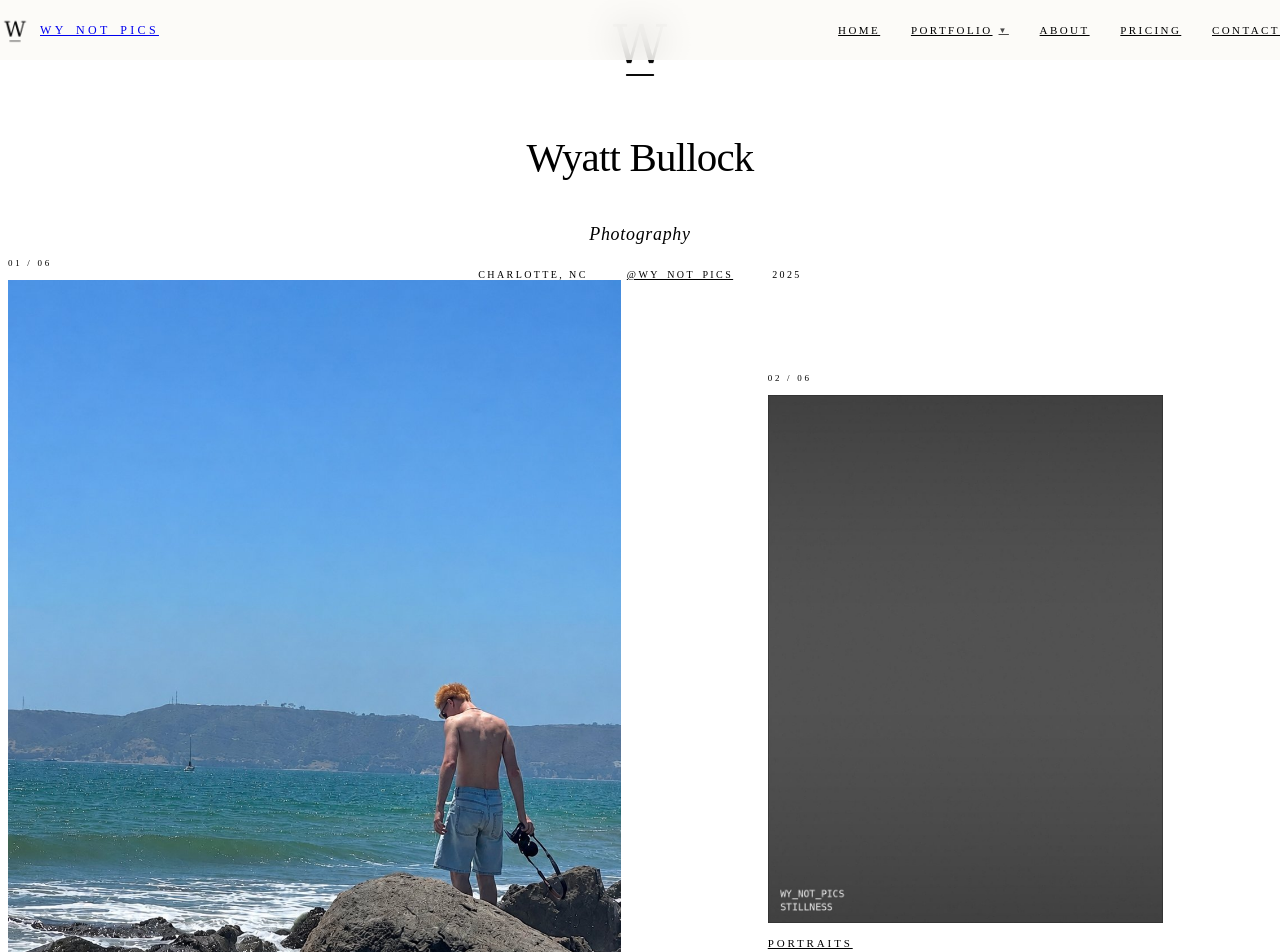
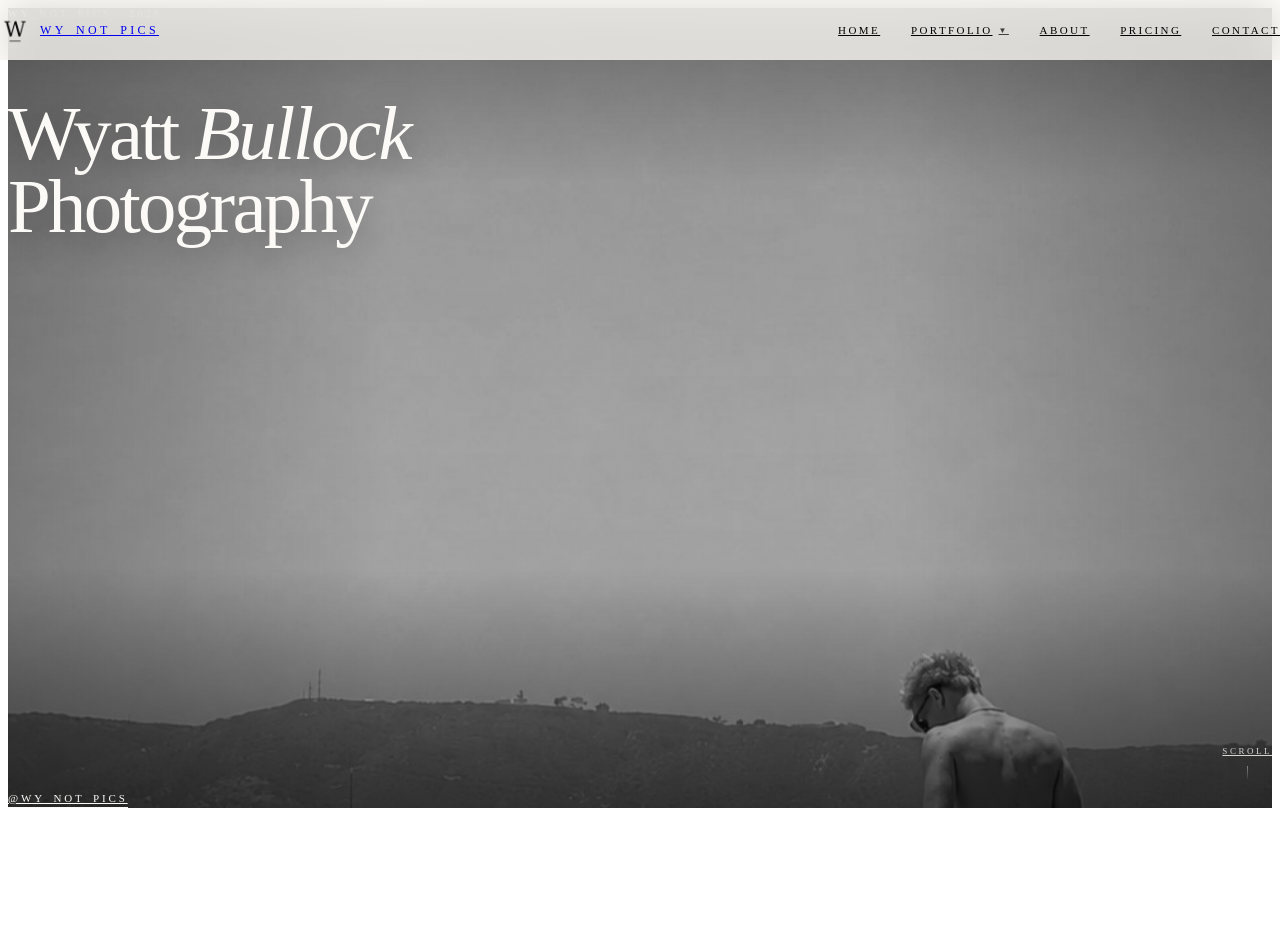
Before and after one commit to DavisHiggins/wynotpicsV2, a React (Vite) app: page / in a window 1280 px wide. Shown: the top 952 px of the page. Built offline with nearby package versions, Linux system fonts and the light colour scheme; the HTML template or start-up script is replaced by a standard one.

Commit message:
Add files via upload

```diff
--- a/src/pages/About.css
+++ b/src/pages/About.css
@@ -1,4 +1,4 @@
-.about-page { background: var(--paper); }
+.about-page { background: transparent; }
 
 .about-bio {
   padding: clamp(40px, 6vw, 90px) 0;
--- a/src/pages/About.jsx
+++ b/src/pages/About.jsx
@@ -51,7 +51,7 @@ export default function About() {
             />
             <div className="about-portrait-cap">
               <span>wy_not_pics</span>
-              <span>2025</span>
+              <span>2026</span>
             </div>
           </motion.div>
 
--- a/src/pages/Contact.css
+++ b/src/pages/Contact.css
@@ -1,4 +1,4 @@
-.contact-page { background: var(--paper); }
+.contact-page { background: transparent; }
 
 .contact-section {
   padding: clamp(30px, 5vw, 70px) 0 clamp(60px, 9vw, 120px);
--- a/src/pages/Gallery.css
+++ b/src/pages/Gallery.css
@@ -1,7 +1,7 @@
 /* ===================== Gallery shell ===================== */
 
 .gallery-page {
-  background: var(--paper);
+  background: transparent;
   min-height: 100vh;
   padding-top: var(--nav-h);
 }
@@ -264,7 +264,7 @@
   align-items: center;
   justify-content: center;
   color: var(--ink);
-  background: var(--paper);
+  background: transparent;
   transition: all 0.35s var(--ease);
 }
 
--- a/src/pages/GalleryCategory.jsx
+++ b/src/pages/GalleryCategory.jsx
@@ -75,7 +75,7 @@ function CategoryView({ cat, copy }) {
 
         <div className="cat-meta-bar">
           <span>{String(images.length).padStart(2, '0')} frames</span>
-          <span>2025</span>
+          <span>2026</span>
         </div>
 
         <div className="cat-grid">
--- a/src/pages/Home.css
+++ b/src/pages/Home.css
@@ -1,87 +1,204 @@
-/* ===================== Home — editorial collage ===================== */
+/* ===================== Home ===================== */
 
 .home {
-  padding-top: calc(var(--nav-h) + clamp(20px, 4vw, 50px));
+  background: transparent;
   padding-bottom: clamp(60px, 8vw, 110px);
-  background: var(--paper);
 }
 
-/* Top brand intro block — mirrors Fei Luo's centered name + small logo opening */
-.home-intro {
-  text-align: center;
-  padding: clamp(30px, 6vw, 70px) var(--gutter) clamp(40px, 6vw, 80px);
+/* ===================== Full-bleed hero ===================== */
+
+.hero {
+  position: relative;
+  width: 100%;
+  height: 100vh;
+  height: 100svh;
+  overflow: hidden;
+  background: #0a0a0a;
+}
+
+.hero-img {
+  position: absolute;
+  inset: 0;
+  width: 100%;
+  height: 100%;
+  background-size: cover;
+  background-position: center 30%;
+  background-repeat: no-repeat;
+  /* Black & white as requested */
+  filter: grayscale(1) contrast(1.04) brightness(1.02);
+  /* Slow Ken-Burns drift — subtle, cinematic */
+  animation: hero-drift 22s ease-in-out infinite alternate;
+  transform-origin: 56% 42%;
+  will-change: transform;
+}
+
+@keyframes hero-drift {
+  0%   { transform: scale(1.08) translate3d(0, 0, 0); }
+  100% { transform: scale(1.14) translate3d(-1.2%, -1%, 0); }
+}
+
+.hero-vignette {
+  position: absolute;
+  inset: 0;
+  background:
+    linear-gradient(180deg, rgba(10,10,10,0.32) 0%, rgba(10,10,10,0.04) 22%, rgba(10,10,10,0.06) 70%, rgba(10,10,10,0.62) 100%),
+    linear-gradient(90deg, rgba(10,10,10,0.28) 0%, transparent 30%, transparent 70%, rgba(10,10,10,0.28) 100%);
+  pointer-events: none;
+}
+
+.hero-content {
+  position: relative;
+  z-index: 2;
+  height: 100%;
+  display: flex;
+  flex-direction: column;
+  justify-content: space-between;
+  align-items: stretch;
+  padding: calc(var(--nav-h) + clamp(40px, 8vw, 90px)) var(--gutter) clamp(40px, 6vw, 70px);
+  color: #fbfaf7;
+}
+
+.hero-top {
+  display: flex;
+  flex-direction: column;
+  gap: 14px;
+  max-width: 720px;
+}
+
+.hero-kicker {
+  font-family: var(--font-sans);
+  font-size: 10px;
+  font-weight: 500;
+  letter-spacing: 0.32em;
+  text-transform: uppercase;
+  color: rgba(251, 250, 247, 0.78);
+}
+
+.hero-title {
+  font-family: var(--font-sans);
+  font-weight: 300;
+  font-size: clamp(2.2rem, 6vw, 5.4rem);
+  line-height: 0.96;
+  letter-spacing: -0.035em;
+  color: #fbfaf7;
+  text-shadow: 0 8px 40px rgba(0,0,0,0.4);
+}
+
+.hero-title .serif {
+  font-family: var(--font-serif);
+  font-style: italic;
+  font-weight: 300;
+  color: #fbfaf7;
+}
+
+.hero-bottom {
+  display: flex;
+  justify-content: space-between;
+  align-items: flex-end;
+  gap: 30px;
+  flex-wrap: wrap;
+}
+
+.hero-handle {
+  font-family: var(--font-sans);
+  font-size: 11px;
+  font-weight: 500;
+  letter-spacing: 0.26em;
+  text-transform: uppercase;
+  color: #fbfaf7;
+  position: relative;
+  padding-bottom: 4px;
+}
+
+.hero-handle::after {
+  content: '';
+  position: absolute;
+  left: 0; right: 0; bottom: 0;
+  height: 1px;
+  background: #fbfaf7;
+  transform: scaleX(1);
+  transform-origin: left;
+  transition: transform 0.5s cubic-bezier(0.22, 1, 0.36, 1);
+}
+
+.hero-handle:hover::after {
+  transform: scaleX(0);
+  transform-origin: right;
+}
+
+.hero-scroll {
   display: flex;
   flex-direction: column;
   align-items: center;
-  gap: 12px;
+  gap: 10px;
+  color: #fbfaf7;
 }
 
-.home-intro-logo {
-  width: clamp(54px, 6vw, 80px);
-  height: clamp(54px, 6vw, 80px);
-  margin-bottom: 6px;
+.hero-scroll-label {
+  font-family: var(--font-sans);
+  font-size: 9px;
+  font-weight: 500;
+  letter-spacing: 0.28em;
+  text-transform: uppercase;
+  opacity: 0.82;
 }
 
-.home-intro-name {
-  font-family: var(--font-sans);
-  font-size: clamp(1.8rem, 3.2vw, 2.8rem);
-  font-weight: 300;
-  letter-spacing: -0.02em;
-  line-height: 1;
+.hero-scroll-line {
+  display: block;
+  width: 1px;
+  height: 42px;
+  background: linear-gradient(180deg, #fbfaf7, rgba(251, 250, 247, 0.2));
+  animation: scroll-pulse 2.2s ease-in-out infinite;
+  transform-origin: top;
 }
 
-.home-intro-sub {
-  font-family: var(--font-serif);
-  font-style: italic;
-  font-weight: 300;
-  font-size: clamp(1rem, 1.4vw, 1.25rem);
-  color: var(--ink-mute);
-  letter-spacing: 0.04em;
+@keyframes scroll-pulse {
+  0%, 100% { transform: scaleY(0.3); opacity: 0.4; }
+  50%      { transform: scaleY(1);   opacity: 1; }
 }
 
-.home-intro-meta {
-  margin-top: 12px;
-  display: flex;
-  gap: 18px;
-  align-items: center;
-  flex-wrap: wrap;
-  justify-content: center;
+/* Hero entrance — fade-in from black */
+.hero-fade-in {
+  position: absolute;
+  inset: 0;
+  background: #0a0a0a;
+  z-index: 3;
+  pointer-events: none;
+  animation: hero-curtain 1.6s cubic-bezier(0.7, 0, 0.3, 1) forwards;
 }
 
-.home-intro-meta span,
-.home-intro-meta a {
-  font-family: var(--font-sans);
-  font-size: 10px;
-  font-weight: 500;
-  letter-spacing: 0.24em;
-  text-transform: uppercase;
-  color: var(--ink-mute);
+@keyframes hero-curtain {
+  0%   { opacity: 1; }
+  100% { opacity: 0; }
 }
 
-.home-intro-meta a:hover { color: var(--ink); }
+/* ===================== Editorial collage ===================== */
 
-.home-intro-meta .dot {
-  width: 3px;
-  height: 3px;
-  border-radius: 50%;
-  background: var(--ink-faint);
+.home-collage-section {
+  padding: clamp(80px, 12vw, 160px) 0 0;
 }
 
-/* ===================== Collage ===================== */
+.home-collage-head {
+  max-width: var(--max-w);
+  margin: 0 auto clamp(40px, 6vw, 80px);
+  padding: 0 var(--gutter);
+  display: flex;
+  flex-direction: column;
+  gap: 14px;
+  align-items: flex-start;
+}
 
 .home-collage {
   position: relative;
   max-width: 1640px;
   margin: 0 auto;
   padding: 0 var(--gutter);
-  /* 12-column irregular grid */
   display: grid;
   grid-template-columns: repeat(12, 1fr);
   gap: clamp(28px, 4vw, 60px) clamp(20px, 3vw, 40px);
   align-items: start;
 }
 
-/* Each tile = an image card + small caption block */
 .tile {
   position: relative;
   display: flex;
@@ -168,16 +285,9 @@
   transition: transform 0.45s var(--ease);
 }
 
-.tile:hover .tile-more {
-  color: var(--ink);
-}
+.tile:hover .tile-more { color: var(--ink); }
+.tile:hover .tile-more::after { transform: scaleX(0); transform-origin: left; }
 
-.tile:hover .tile-more::after {
-  transform: scaleX(0);
-  transform-origin: left;
-}
-
-/* Tile placements — asymmetric, intentional. */
 .tile-1 { grid-column: 1 / span 6;  grid-row: 1; }
 .tile-1 .tile-img-wrap { aspect-ratio: 4 / 5; }
 
@@ -196,7 +306,6 @@
 .tile-6 { grid-column: 8 / span 4;  grid-row: 3; margin-top: clamp(20px, 4vw, 60px); }
 .tile-6 .tile-img-wrap { aspect-ratio: 3 / 4; }
 
-/* Index labels — quiet markers like editorial page numbers */
 .tile-index {
   position: absolute;
   top: -22px;
@@ -271,29 +380,6 @@
   max-width: 52ch;
 }
 
-/* ===================== Closing CTA ===================== */
-
-.home-end {
-  padding: clamp(80px, 12vw, 160px) var(--gutter) clamp(20px, 4vw, 40px);
-  text-align: center;
-  display: flex;
-  flex-direction: column;
-  align-items: center;
-  gap: 28px;
-}
-
-.home-end h2 {
-  max-width: 22ch;
-}
-
-.home-end-meta {
-  display: flex;
-  gap: 24px;
-  align-items: center;
-  flex-wrap: wrap;
-  justify-content: center;
-}
-
 /* ===================== Responsive ===================== */
 
 @media (max-width: 1080px) {
@@ -306,6 +392,9 @@
 }
 
 @media (max-width: 720px) {
+  .hero { height: 92svh; min-height: 560px; }
+  .hero-img { background-position: center 22%; }
+  .hero-title { font-size: clamp(2rem, 9vw, 3rem); }
   .home-collage {
     grid-template-columns: 1fr;
     gap: 40px;
--- a/src/pages/Home.jsx
+++ b/src/pages/Home.jsx
@@ -1,6 +1,5 @@
 import { Link } from 'react-router-dom'
 import { motion } from 'framer-motion'
-import logo from '/logo.png'
 import { heroImages, sportsImages, portraitImages, lifestyleImages } from '../data/galleryData.js'
 import './Home.css'
 
@@ -12,64 +11,13 @@ const fadeUp = {
   }),
 }
 
-// Six editorial tiles. Each is a doorway into one of the three categories,
-// surfaced through different signature frames so the page feels curated.
 const tiles = [
-  {
-    id: 'tile-1',
-    cls: 'tile-1',
-    cat: 'Lifestyle',
-    blurb: 'Wyatt by the water — frame zero.',
-    to: '/gallery/lifestyle',
-    img: heroImages.home.src,
-    pos: heroImages.home.objectPosition,
-    index: '01 / 06',
-  },
-  {
-    id: 'tile-2',
-    cls: 'tile-2',
-    cat: 'Portraits',
-    blurb: 'Quiet portraits, made on location.',
-    to: '/gallery/portraits',
-    img: portraitImages[0]?.src,
-    index: '02 / 06',
-  },
-  {
-    id: 'tile-3',
-    cls: 'tile-3',
-    cat: 'Sports',
-    blurb: 'The seconds around competition.',
-    to: '/gallery/sports',
-    img: sportsImages[0]?.src,
-    index: '03 / 06',
-  },
-  {
-    id: 'tile-4',
-    cls: 'tile-4',
-    cat: 'Portraits',
-    blurb: 'Editorial frames with atmosphere.',
-    to: '/gallery/portraits',
-    img: portraitImages[2]?.src,
-    index: '04 / 06',
-  },
-  {
-    id: 'tile-5',
-    cls: 'tile-5',
-    cat: 'Sports',
-    blurb: 'Motion, pressure, rhythm.',
-    to: '/gallery/sports',
-    img: sportsImages[1]?.src,
-    index: '05 / 06',
-  },
-  {
-    id: 'tile-6',
-    cls: 'tile-6',
-    cat: 'Lifestyle',
-    blurb: 'Light from the road.',
-    to: '/gallery/lifestyle',
-    img: lifestyleImages[2]?.src,
-    index: '06 / 06',
-  },
+  { id: 'tile-1', cls: 'tile-1', cat: 'Lifestyle', blurb: 'Wyatt by the water — frame zero.',  to: '/gallery/lifestyle', img: heroImages.home.src, pos: heroImages.home.objectPosition, index: '01 / 06' },
+  { id: 'tile-2', cls: 'tile-2', cat: 'Portraits', blurb: 'Quiet portraits, made on location.',to: '/gallery/portraits', img: portraitImages[0]?.src, index: '02 / 06' },
+  { id: 'tile-3', cls: 'tile-3', cat: 'Sports',    blurb: 'The seconds around competition.',   to: '/gallery/sports',    img: sportsImages[0]?.src,   index: '03 / 06' },
+  { id: 'tile-4', cls: 'tile-4', cat: 'Portraits', blurb: 'Editorial frames with atmosphere.', to: '/gallery/portraits', img: portraitImages[2]?.src, index: '04 / 06' },
+  { id: 'tile-5', cls: 'tile-5', cat: 'Sports',    blurb: 'Motion, pressure, rhythm.',         to: '/gallery/sports',    img: sportsImages[1]?.src,   index: '05 / 06' },
+  { id: 'tile-6', cls: 'tile-6', cat: 'Lifestyle', blurb: 'Light from the road.',              to: '/gallery/lifestyle', img: lifestyleImages[2]?.src, index: '06 / 06' },
 ]
 
 const approach = [
@@ -88,33 +36,70 @@ export default function Home() {
       exit={{ opacity: 0 }}
       transition={{ duration: 0.5 }}
     >
-      {/* ====================== Intro stack ====================== */}
-      <motion.section
-        className="home-intro"
-        initial="hidden"
-        animate="show"
-        variants={fadeUp}
+      {/* ====================== Full-bleed B&W hero ====================== */}
+      <section className="hero" aria-label="Wyatt Bullock Photography">
+        <div
+          className="hero-img"
+          style={{ backgroundImage: `url(${heroImages.home.src})` }}
+          aria-hidden="true"
+        />
+        <div className="hero-vignette" aria-hidden="true" />
+        <div className="hero-fade-in" aria-hidden="true" />
+
+        <div className="hero-content">
+          <motion.div
+            className="hero-top"
+            initial={{ opacity: 0, y: 18 }}
+            animate={{ opacity: 1, y: 0 }}
+            transition={{ duration: 1.1, delay: 0.6, ease: [0.22, 1, 0.36, 1] }}
           >
-        <motion.img src={logo} alt="" className="home-intro-logo" variants={fadeUp} custom={0} />
-        <motion.h1 className="home-intro-name" variants={fadeUp} custom={1}>
-          Wyatt Bullock
-        </motion.h1>
-        <motion.span className="home-intro-sub" variants={fadeUp} custom={2}>
+            <span className="hero-kicker">wy_not_pics · 2026</span>
+            <h1 className="hero-title">
+              Wyatt <span className="serif">Bullock</span><br />
               Photography
-        </motion.span>
-        <motion.div className="home-intro-meta" variants={fadeUp} custom={3}>
-          <span>Charlotte, NC</span>
-          <span className="dot" />
-          <a href="https://instagram.com/wy_not_pics" target="_blank" rel="noreferrer" className="link-line">
+            </h1>
+          </motion.div>
+
+          <motion.div
+            className="hero-bottom"
+            initial={{ opacity: 0, y: 18 }}
+            animate={{ opacity: 1, y: 0 }}
+            transition={{ duration: 1, delay: 1.05, ease: [0.22, 1, 0.36, 1] }}
+          >
+            <a
+              href="https://www.instagram.com/wy_not_pics"
+              target="_blank"
+              rel="noreferrer"
+              className="hero-handle"
+            >
               @wy_not_pics
             </a>
-          <span className="dot" />
-          <span>2025</span>
+
+            <a href="#work" className="hero-scroll" aria-label="Scroll to work">
+              <span className="hero-scroll-label">Scroll</span>
+              <span className="hero-scroll-line" />
+            </a>
           </motion.div>
-      </motion.section>
+        </div>
+      </section>
 
       {/* ====================== Editorial collage ====================== */}
-      <section className="home-collage" aria-label="Selected work">
+      <section className="home-collage-section" id="work">
+        <motion.div
+          className="home-collage-head"
+          initial={{ opacity: 0, y: 18 }}
+          whileInView={{ opacity: 1, y: 0 }}
+          viewport={{ once: true, margin: '-80px' }}
+          transition={{ duration: 0.8, ease: [0.22, 1, 0.36, 1] }}
+        >
+          <span className="kicker">Selected · 01 / 03</span>
+          <h2 className="display-2">
+            The work, <span className="serif">by chapter.</span>
+          </h2>
+          <p className="lede">Three lanes. Clean, focused, intentional.</p>
+        </motion.div>
+
+        <div className="home-collage" aria-label="Selected work">
           {tiles.map((t, i) => (
             <motion.article
               key={t.id}
@@ -125,7 +110,7 @@ export default function Home() {
               transition={{ duration: 0.9, delay: (i % 3) * 0.08, ease: [0.22, 1, 0.36, 1] }}
             >
               <span className="tile-index">{t.index}</span>
-            <Link to={t.to} aria-label={`${t.cat} — see more`}>
+              <Link to={t.to} aria-label={`${t.cat} — see more`} data-hover>
                 <div className="tile-img-wrap">
                   <img
                     src={t.img}
@@ -144,6 +129,7 @@ export default function Home() {
               </div>
             </motion.article>
           ))}
+        </div>
       </section>
 
       {/* ====================== Approach ====================== */}
@@ -162,10 +148,10 @@ export default function Home() {
               <motion.div
                 key={a.num}
                 className="approach-item"
-                initial={{ opacity: 0, y: 16 }}
+                initial={{ opacity: 0, y: 14 }}
                 whileInView={{ opacity: 1, y: 0 }}
                 viewport={{ once: true, margin: '-30px' }}
-                transition={{ duration: 0.7, delay: i * 0.06 }}
+                transition={{ duration: 0.65, delay: i * 0.06 }}
               >
                 <span className="approach-num">{a.num}</span>
                 <div>
@@ -177,20 +163,6 @@ export default function Home() {
           </div>
         </div>
       </section>
-
-      {/* ====================== Closing CTA ====================== */}
-      <section className="home-end">
-        <span className="kicker">Now booking · 2025–2026</span>
-        <h2 className="display-1">
-          Let's <span className="serif">make</span> something.
-        </h2>
-        <Link to="/contact" className="btn btn-arrow">Start a project</Link>
-        <div className="home-end-meta">
-          <a href="mailto:hello@wyattbullockphoto.com" className="kicker link-line">hello@wyattbullockphoto.com</a>
-          <span className="dot" />
-          <a href="https://instagram.com/wy_not_pics" target="_blank" rel="noreferrer" className="kicker link-line">@wy_not_pics</a>
-        </div>
-      </section>
     </motion.div>
   )
 }
--- a/src/pages/Pricing.css
+++ b/src/pages/Pricing.css
@@ -1,4 +1,4 @@
-.pricing-page { background: var(--paper); }
+.pricing-page { background: transparent; }
 
 .pricing-section { padding: clamp(40px, 6vw, 80px) 0; }
 
@@ -18,7 +18,7 @@
   flex-direction: column;
   gap: 22px;
   position: relative;
-  background: var(--paper);
+  background: transparent;
   transition: background 0.45s var(--ease);
 }
 
```
Lines whose indentation alone changed are shown as unchanged.
